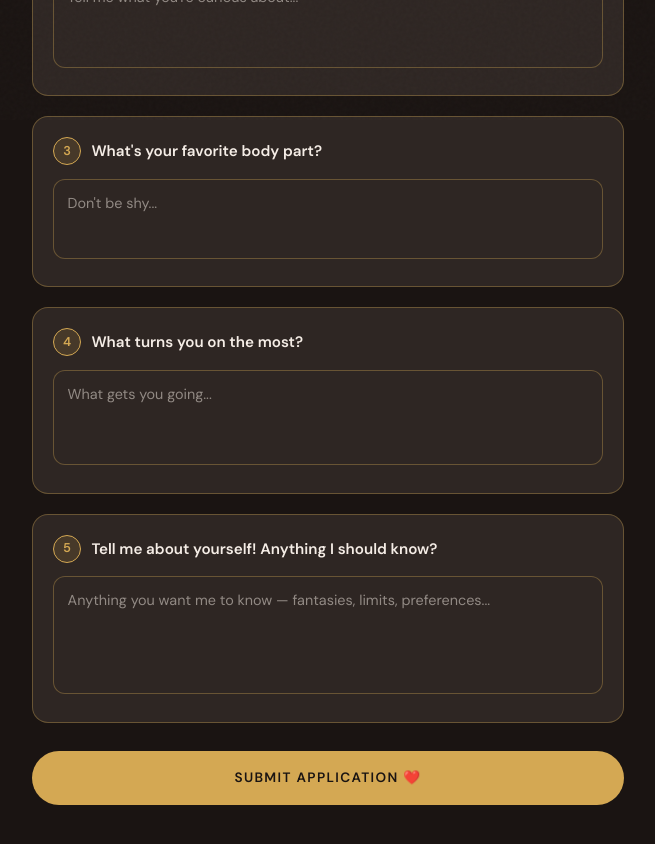
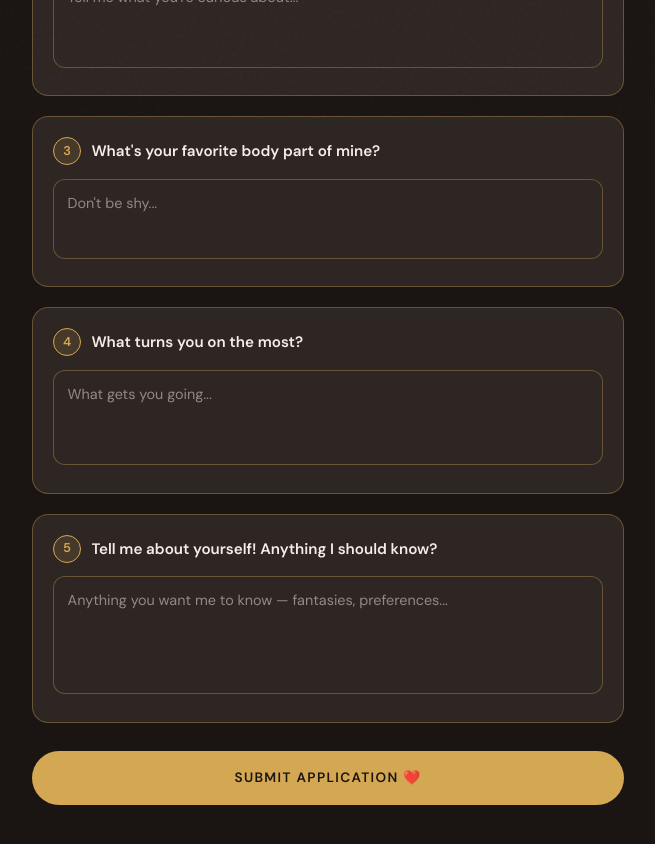
Before and after one commit to ALee11235/luna-info-page, a Next.js app: page / in a window 1280 px wide. Shown: the part 680-1524 px from the top of the page, without its empty margins (312-967 px from the left). Built offline with nearby package versions, Linux system fonts and the light colour scheme.

Commit message:
Updates: Gift link button, DM spacing, Luna 🍒 title, Q3 text, Q5 limits removed, submit button state, custom panel padding

```diff
--- a/src/app/globals.css
+++ b/src/app/globals.css
@@ -162,7 +162,7 @@ h1, h2, h3, h4, h5, h6 {
 .dm-instruction {
   text-align: center;
   padding: 0.75rem 1rem;
-  margin: 0.75rem 1.5rem 0;
+  margin: 0.25rem 1.5rem 1rem;
   background: var(--accent-soft);
   border: 1px solid var(--border-strong);
   border-radius: 1rem;
--- a/src/app/layout.tsx
+++ b/src/app/layout.tsx
@@ -15,7 +15,7 @@ const dmSans = DM_Sans({
 });
 
 export const metadata: Metadata = {
-  title: "Luna — BF Application ❤️",
+  title: "Luna 🍒",
   description: "Exclusive content and custom requests for subscribers",
 };
 
--- a/src/app/page.tsx
+++ b/src/app/page.tsx
@@ -265,7 +265,7 @@ function BfApplicationPanel() {
         <div className="bf-q-card">
           <div className="bf-q-header">
             <span className="bf-q-num">3</span>
-            <span className="bf-q-title">What&apos;s your favorite body part?</span>
+            <span className="bf-q-title">What&apos;s your favorite body part of mine?</span>
           </div>
           <textarea
             id="q-body"
@@ -302,16 +302,16 @@ function BfApplicationPanel() {
           <textarea
             id="q-about"
             className="form-input form-textarea"
-            placeholder="Anything you want me to know — fantasies, limits, preferences..."
+            placeholder="Anything you want me to know — fantasies, preferences..."
             rows={4}
             value={form.q5_about_you}
             onChange={(e) => set("q5_about_you", e.target.value)}
           />
         </div>
 
-        <button className="submit-btn" onClick={submit} disabled={loading} aria-busy={loading}>
+        <button className="submit-btn" onClick={submit} disabled={loading || submitted} aria-busy={loading}>
           {loading ? <span className="btn-loading" aria-hidden="true">⏳</span> : null}
-          {loading ? "Submitting..." : "Submit Application ❤️"}
+          {submitted ? "Submitted ❤️" : loading ? "Submitting..." : "Submit Application ❤️"}
         </button>
       </div>
     </div>
@@ -430,7 +430,7 @@ function CustomRequestPanel() {
   }
 
   return (
-    <div className="panel active" style={{ position: "relative" }}>
+    <div className="panel active" style={{ position: "relative", paddingBottom: "80px" }}>
       <div className="panel-header">
         <div className="label">Premium Service</div>
         <h2 className="font-cormorant">Custom Request</h2>
@@ -561,7 +561,7 @@ function CustomRequestPanel() {
           className="sticky-btn"
           style={{ textDecoration: "none", display: "flex", alignItems: "center", justifyContent: "center" }}
         >
-          Gift X here
+          Gift link
         </a>
       </div>
     </div>
```
